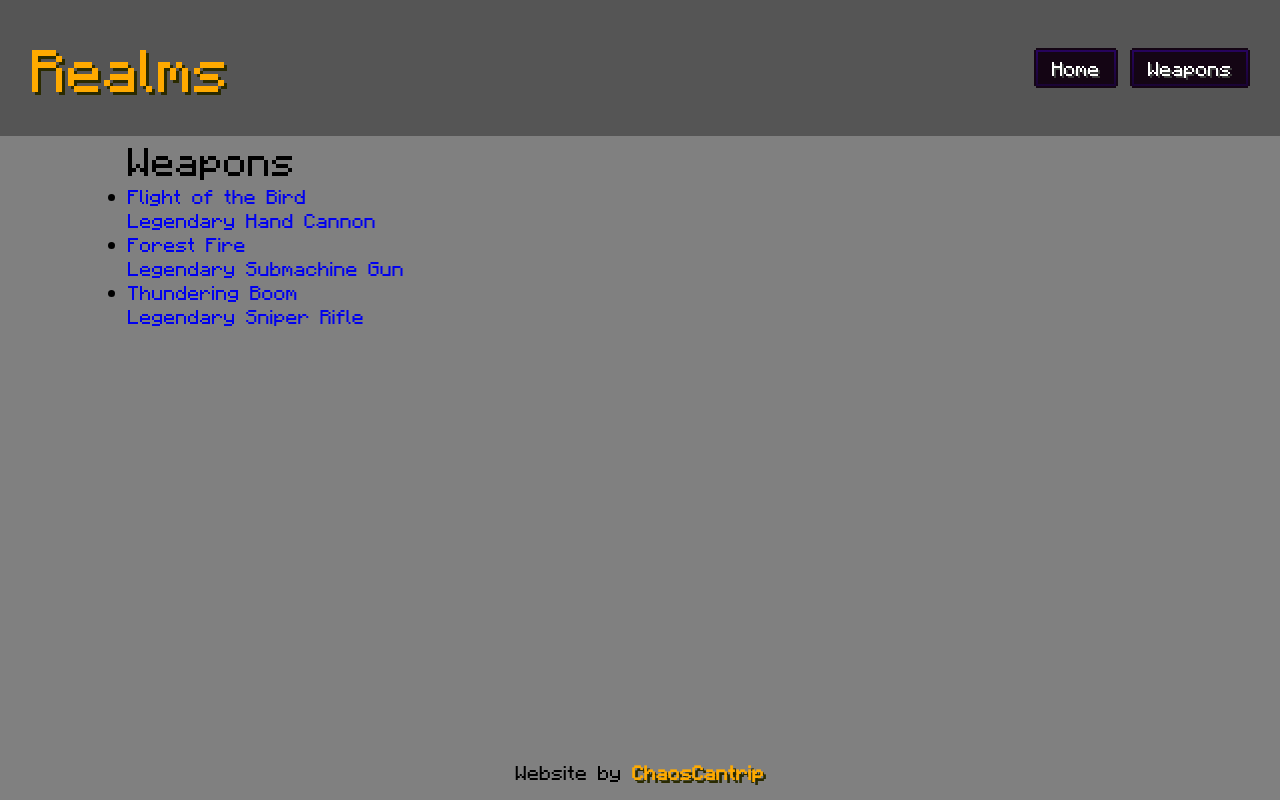
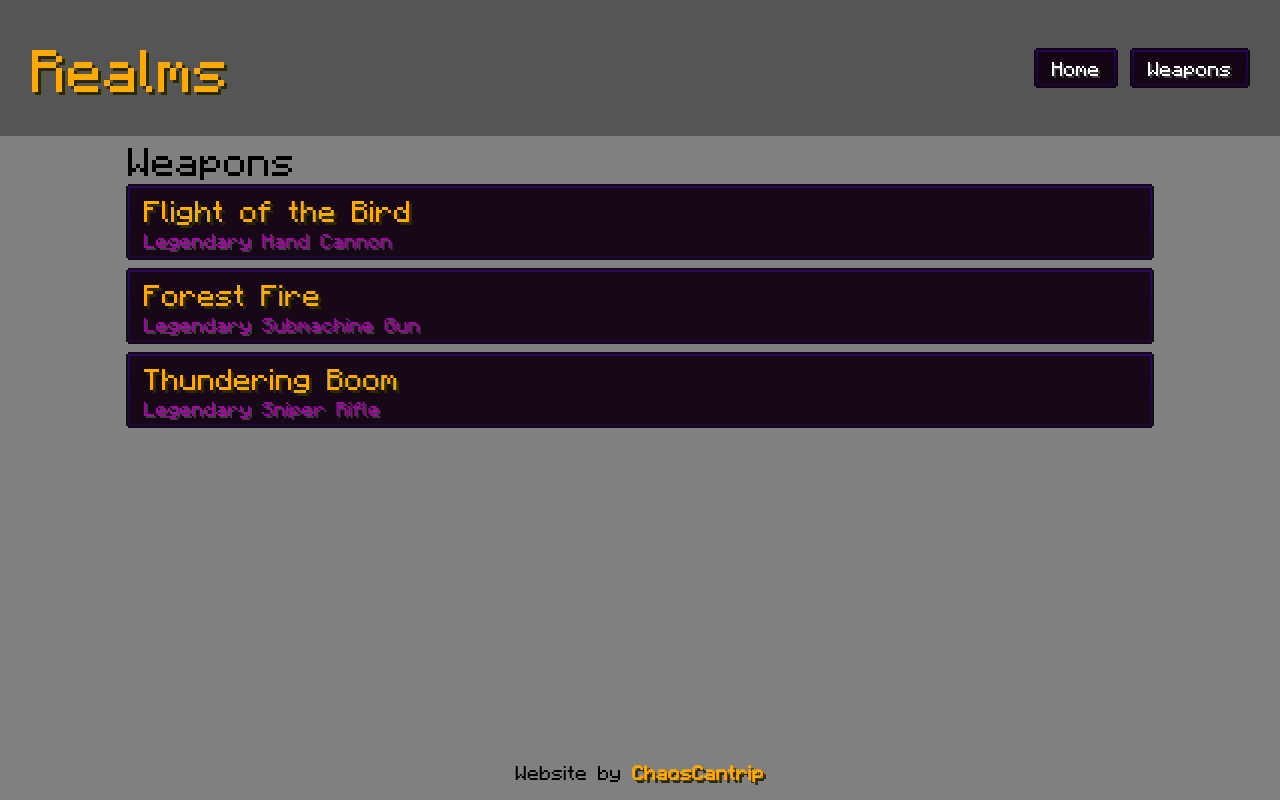
Before and after one commit to ChaosCantrip/LCBRealms, a Next.js app: page /weapons in a window 1280 px wide. Built offline with nearby package versions, Linux system fonts and the light colour scheme.

Commit message:
Updated weapons page

```diff
--- /dev/null
+++ b/src/app/weapons/custom.module.css
@@ -0,0 +1,23 @@
+.list {
+    display: flex;
+    flex-direction: column;
+    gap: 0.5rem;
+}
+
+.weapon {
+    padding: 0.5rem 1rem;
+}
+
+.weapon_name {
+    font-size: 1.5rem;
+    color: var(--mc-gold);
+    text-shadow: var(--mc-gold-shadow);
+}
+
+.weapon_subtitle {
+    color: var(--mc-dark-purple);
+}
+
+.weapon:hover .weapon_name {
+    color: var(--mc-aqua);
+}
--- a/src/app/weapons/page.js
+++ b/src/app/weapons/page.js
@@ -1,21 +1,30 @@
 import Link from "next/link";
 import {getAllWeapons} from "@lib/Weapons";
+
+import styles from "./custom.module.css";
+import tooltip from "@styles/modules/tooltip.module.css";
 
 export default async function WeaponsPage() {
     const weapons = getAllWeapons();
     return (
         <div>
             <h1>Weapons</h1>
-            <ul>
+            <div className={styles.list}>
                 {weapons.map(weapon => (
-                    <li key={weapon.id}>
-                        <Link href={`/weapons/${weapon.id}`}>
-                            <p>{weapon.name}</p>
-                            <p>{weapon.rarity} {weapon.type}</p>
-                        </Link>
-                    </li>
+                    <Weapon weapon={weapon} key={weapon.id} />
                 ))}
-            </ul>
+            </div>
         </div>
     );
 }
+
+function Weapon({weapon}) {
+    return (
+        <Link href={`/weapons/${weapon.id}`}>
+            <div className={`${tooltip.tooltip} ${styles.weapon}`}>
+                <p className={styles.weapon_name}>{weapon.name}</p>
+                <p className={styles.weapon_subtitle}>{weapon.rarity} {weapon.type}</p>
+            </div>
+        </Link>
+    );
+}
```
